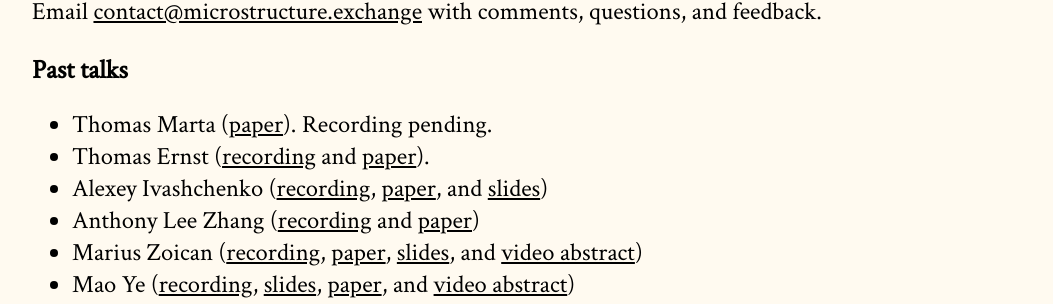
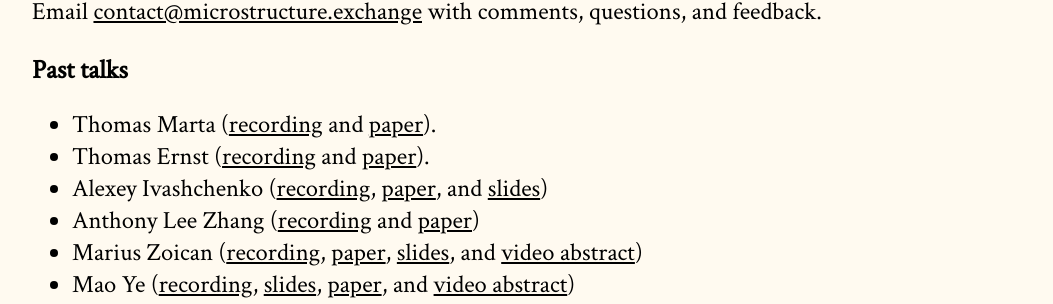
Before and after one commit to cpfiffer/microstructure.exchange, a Jekyll site: the page built from index.md, in a window 1280 px wide and 900 px high, scrolled down 2209 px. Shown: the part 151-455 px from the top of the window, without its empty margins (96-1149 px from the left). Built offline with Jekyll 4.4.1, drawn with Linux system fonts in a browser that asks for light colours; some web fonts are replaced.

Commit message:
Add Marta recording

```diff
--- a/index.md
+++ b/index.md
@@ -50,7 +50,7 @@ Email [contact@microstructure.exchange](mailto:contact@microstructure.exchange)
 
 ## Past talks
 
-- Thomas Marta ([paper](https://papers.ssrn.com/sol3/papers.cfm?abstract_id=3350519)). Recording pending.
+- Thomas Marta ([recording](https://youtu.be/EiHhwcnq5GI) and [paper](https://papers.ssrn.com/sol3/papers.cfm?abstract_id=3350519)).
 - Thomas Ernst ([recording](https://youtu.be/KL1NzGi6d8w) and [paper](https://www.mit.edu/~ternst/docs/jmp.pdf)).
 - Alexey Ivashchenko ([recording](https://youtu.be/JmbAfq5bhzU), [paper](https://papers.ssrn.com/sol3/papers.cfm?abstract_id=3473739), and [slides](/slides/Slides_MicrEx_AI.pdf))
 - Anthony Lee Zhang ([recording](https://youtu.be/M2opJbhev7g) and [paper](https://papers.ssrn.com/sol3/papers.cfm?abstract_id=3413265))
```
